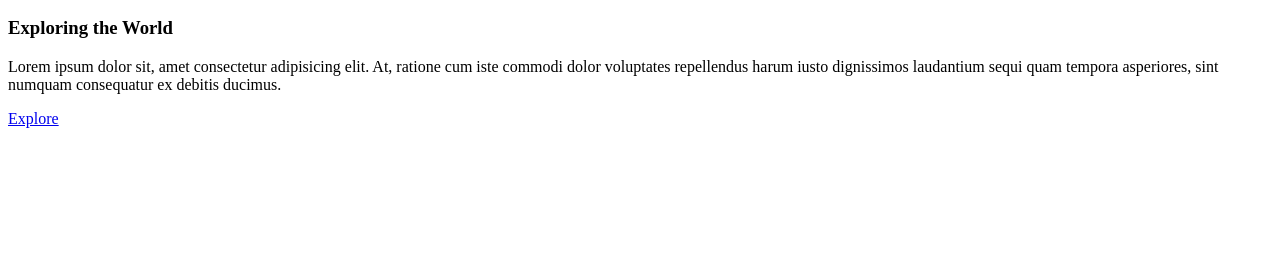
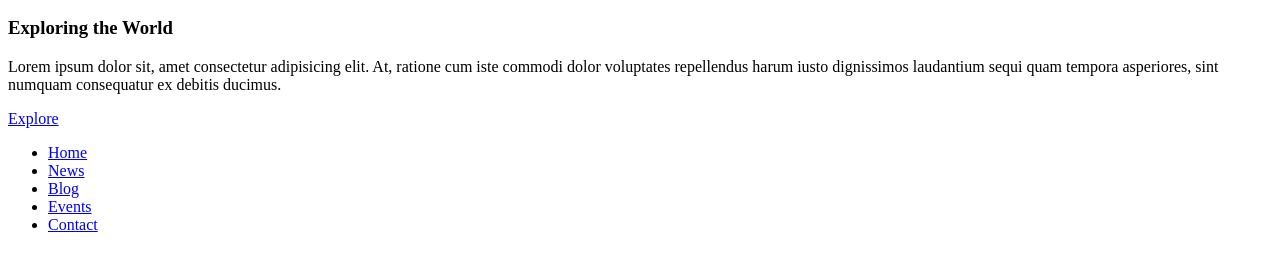
Before and after one commit to tajnur007/lets-go, a plain HTML site: page index.html in a window 1280 px wide. Shown: the part 230-498 px from the top of the page. Drawn offline with Linux system fonts and the light colour scheme.

Commit message:
Menu items added

```diff
--- a/index.html
+++ b/index.html
@@ -32,6 +32,15 @@
             </div>
         </section>
 
+        <section class="menu">
+            <ul>
+                <li><a href="#">Home</a></li>
+                <li><a href="#">News</a></li>
+                <li><a href="#">Blog</a></li>
+                <li><a href="#">Events</a></li>
+                <li><a href="#">Contact</a></li>
+            </ul>
+        </section>
     </main>
 
     <footer>
```
